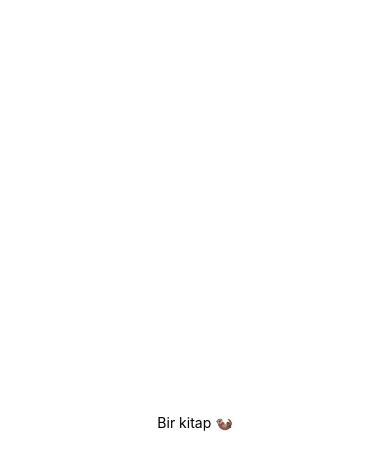
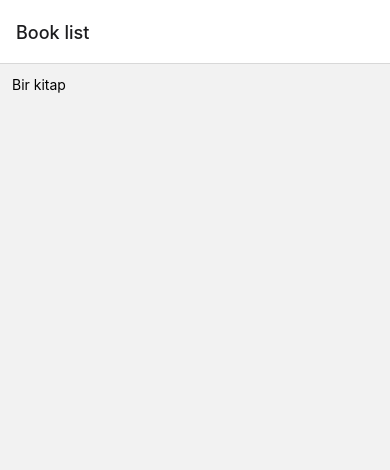
Before and after one commit to bari-bir/book-crossing, a React Native app: screen /BookList in a window 390 px wide. Shown: the top 470 px of the page. Built offline with nearby package versions, Linux system fonts and the light colour scheme.

Commit message:
feat(App, BookCard, Navigation): add BookList and Navigation

```diff
--- a/App.tsx
+++ b/App.tsx
@@ -1,20 +1,5 @@
-import { StatusBar } from "expo-status-bar";
-import { StyleSheet, Text, View } from "react-native";
+import { Navigation } from "./pages/Navigation";
 
 export default function App() {
-  return (
-    <View style={styles.container}>
-      <Text>Bir kitap 🦦</Text>
-      <StatusBar style="auto" />
-    </View>
-  );
+  return <Navigation />;
 }
-
-const styles = StyleSheet.create({
-  container: {
-    flex: 1,
-    backgroundColor: "#fff",
-    alignItems: "center",
-    justifyContent: "center",
-  },
-});
--- /dev/null
+++ b/components/BookCard.tsx
@@ -0,0 +1,20 @@
+import styled from "styled-components/native";
+
+const BookWrapper = styled.Text`
+  padding: 12px;
+  /* box-shadow: rgba(0, 0, 0, 0.16) 0px 1px 4px; */
+  /* display: flex; */
+  align-items: center;
+  gap: 5px;
+`;
+
+const BookImage = styled.Image`
+  width: 50px;
+  height: 50px;
+  object-fit: contain;
+  object-position: center;
+`;
+
+export const BookCard = () => {
+  return <BookWrapper>Bir kitap</BookWrapper>;
+};
--- /dev/null
+++ b/pages/BookList.tsx
@@ -0,0 +1,5 @@
+import { BookCard } from "../components/BookCard";
+
+export const BookList = () => {
+  return <BookCard />;
+};
--- /dev/null
+++ b/pages/Navigation.tsx
@@ -0,0 +1,19 @@
+import { createNativeStackNavigator } from "@react-navigation/native-stack";
+import { NavigationContainer } from "@react-navigation/native";
+import { BookList } from "./BookList";
+
+const Stack = createNativeStackNavigator();
+
+export const Navigation = () => {
+  return (
+    <NavigationContainer>
+      <Stack.Navigator>
+        <Stack.Screen
+          name="BookList"
+          component={BookList}
+          options={{ title: "Book list" }}
+        />
+      </Stack.Navigator>
+    </NavigationContainer>
+  );
+};
```
Also changed, not shown: package.json (+7 -1 lines), 1 other file (tests, documents, lock files or other folders).
